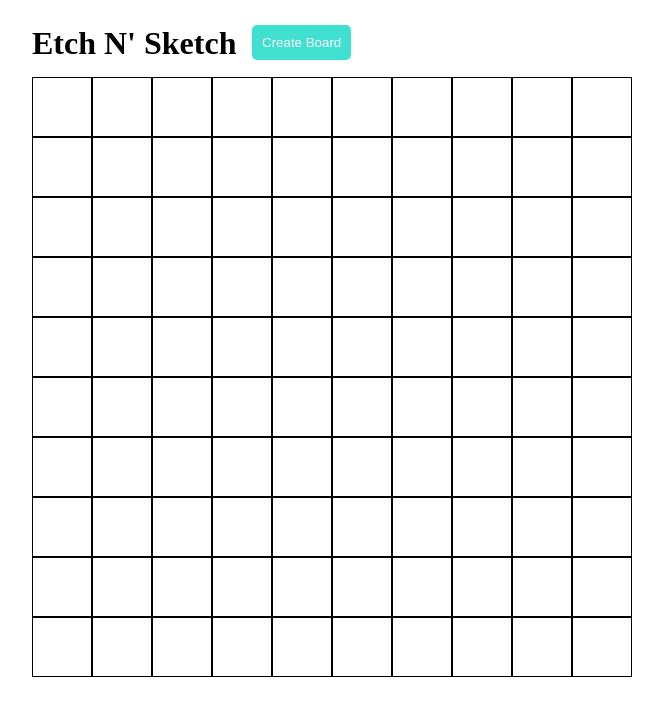
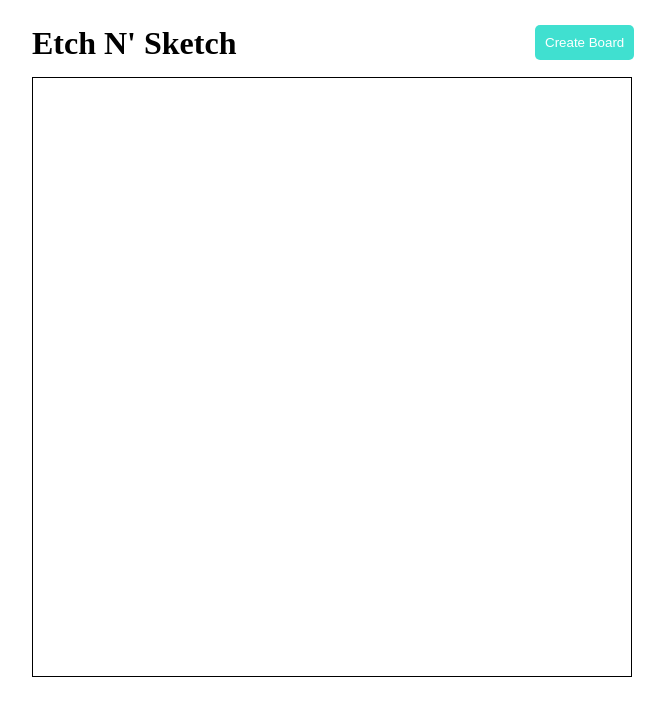
Before and after one commit to MBenneth7/etch-n-sketch, a plain HTML site: page index.html in a window 1280 px wide. Shown: the whole page, without its empty margins (18-683 px from the left). Drawn offline with Linux system fonts and the light colour scheme.

Commit message:
more tweaks

```diff
--- a/assets/script.js
+++ b/assets/script.js
@@ -2,7 +2,6 @@ const sketchBoard = document.querySelector("#sketch-board");
 const button = document.querySelector("button");
 let defaultSize = 10;
 let setGrid = defaultSize * defaultSize;
-//let counter = 0;
 let squareArr = [];
 
 function addSquare(){
@@ -27,7 +26,7 @@ function createBoard(){
 }
 
 function color(){
-    const color = Math.floor(Math.random()*16777215).toString(16);
+    const color = Math.floor(Math.random()*16777215).toString(16); //generate random colors
     return color;
 }
 
@@ -44,7 +43,6 @@ function resetBoard(){
     while(sketchBoard.firstChild){
         sketchBoard.removeChild(sketchBoard.firstChild);
     }
-    //counter = 0;
     squareArr = [];
 }
 
@@ -69,7 +67,6 @@ function customBoard(){
 
 }
 
-
 createBoard();
 hover();
 customBoard();
--- a/assets/style.css
+++ b/assets/style.css
@@ -17,7 +17,7 @@ button{
     display: inline-block;
     position: absolute;
     top: 25px;
-    left: 270px;
+    left: 553px;
     background-color:turquoise;
     padding: 10px;
     border: none;
@@ -26,16 +26,15 @@ button{
 }
 
 #sketch-board{
+    border: 1px solid black;
     width: 600px;
     height: 600px;
     display: grid;
-    /*grid-template-columns: repeat(16, 1fr);*/
-    /*grid-template-rows: repeat(16, 1fr)*/
 }
 
 .square{
-    border: solid 1px black;
     background: #fff;
     height: 100%;
     width: 100%;
+    border-radius: 25px;
 }
```
